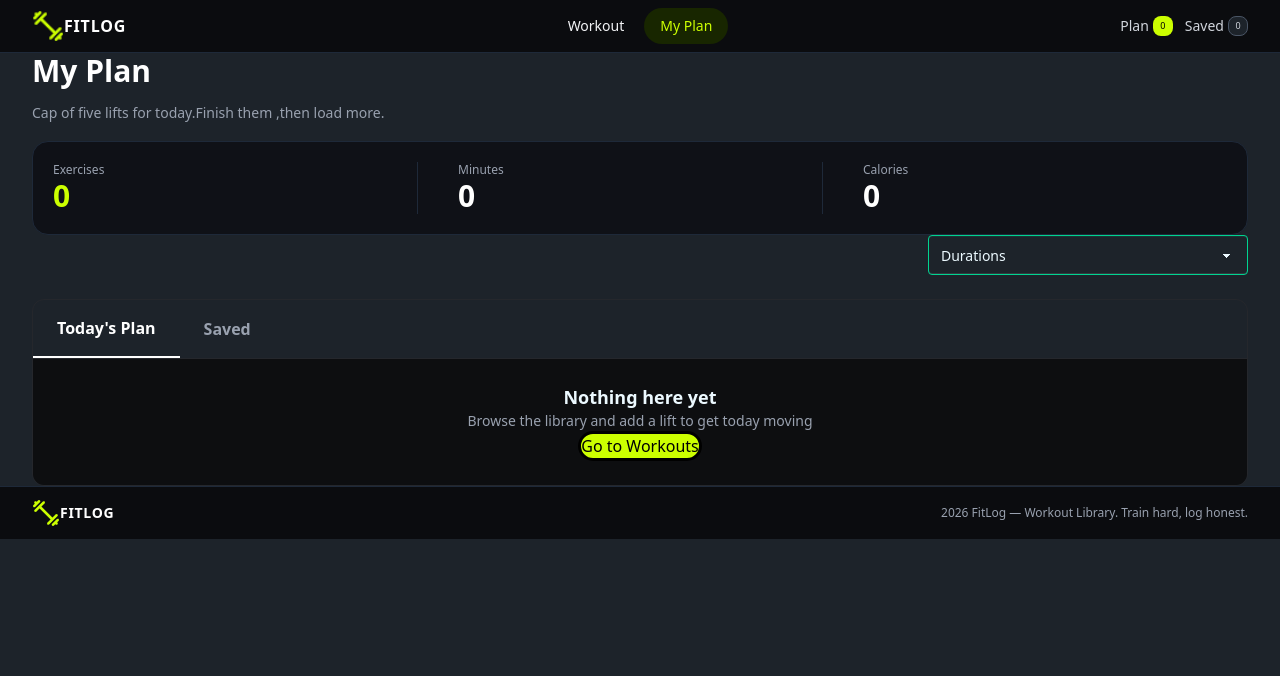
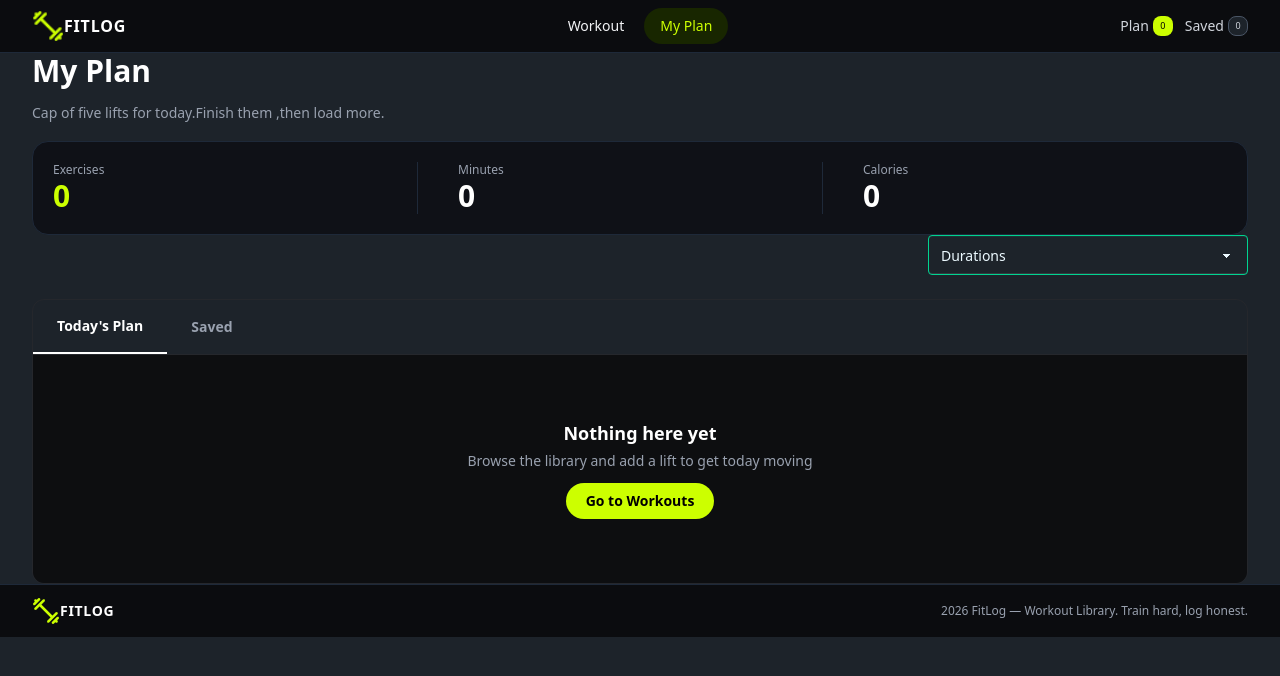
Before and after one commit to meherinamukta03/fit-log-assignment-6, a Next.js app: page /my-plan in a window 1280 px wide. Shown: the top 676 px of the page. Built offline with nearby package versions, Linux system fonts and the light colour scheme.

Commit message:
My plan tab commit

```diff
--- a/src/app/buttton/MyPlanTab.tsx
+++ b/src/app/buttton/MyPlanTab.tsx
@@ -1,11 +1,15 @@
-
 "use client";
 
 import React, { useContext, useState } from "react";
+import Link from "next/link";
+
 import { FitLogContext } from "../context/Workout";
 import { IWorkout } from "../types/WorkType";
-import TabCard from "../component/card/TabCard";
-import Link from "next/link";
+
+
+
+import TodayPlanCard from "../tabComponents/TodayPlanCard";
+import SavedCard from "../tabComponents/SavedCard";
 
 const MyPlanTab = () => {
     const { plan, saved } = useContext(FitLogContext);
@@ -21,11 +25,15 @@ const MyPlanTab = () => {
 
         if (sortBy === "durations") {
             sortedWorks.sort((a, b) => b.duration - a.duration);
-        } else if (sortBy === "calories") {
+        }
+
+        if (sortBy === "calories") {
             sortedWorks.sort(
                 (a, b) => b.caloriesBurned - a.caloriesBurned
             );
-        } else if (sortBy === "rating") {
+        }
+
+        if (sortBy === "rating") {
             sortedWorks.sort((a, b) => b.rating - a.rating);
         }
 
@@ -37,8 +45,9 @@ const MyPlanTab = () => {
 
     return (
         <div>
-            {/* Sort Dropdown */}
-            <div className="flex justify-end mb-6">
+
+            {/* Sort */}
+            <div className="mb-6 flex justify-end">
                 <select
                     value={sortBy}
                     onChange={(e) =>
@@ -57,101 +66,142 @@ const MyPlanTab = () => {
                 </select>
             </div>
 
-            {/* Main Tab Container */}
-            <div className="border border-[#25272c] rounded-xl overflow-hidden">
+
+            {/* Main Container */}
+            <div className="overflow-hidden rounded-xl border border-[#25272c]">
 
                 {/* Tabs */}
-                <div className="flex justify-start border-b border-[#25272c]">
+                <div className="flex border-b border-[#25272c]">
 
                     {/* Today's Plan */}
                     <button
                         onClick={() => setActiveTab("plan")}
-                        className={`py-3 sm:py-4 px-4 sm:px-6 text-sm sm:text-base font-semibold transition ${
+                        className={`px-4 py-3 text-sm font-semibold transition sm:px-6 sm:py-4 ${
                             activeTab === "plan"
-                                ? "text-white border-b-2 border-white"
+                                ? "border-b-2 border-white text-white"
                                 : "text-gray-400 hover:text-white"
                         }`}
                     >
-                        {`Today's Plan`}
+                       {`Today's Plan`}
                     </button>
+
 
                     {/* Saved */}
                     <button
                         onClick={() => setActiveTab("saved")}
-                        className={`py-3 sm:py-4 px-4 sm:px-6 text-sm sm:text-base font-semibold transition ${
+                        className={`px-4 py-3 text-sm font-semibold transition sm:px-6 sm:py-4 ${
                             activeTab === "saved"
-                                ? "text-white border-b-2 border-white"
+                                ? "border-b-2 border-white text-white"
                                 : "text-gray-400 hover:text-white"
                         }`}
                     >
                         Saved
                     </button>
+
                 </div>
 
-                {/* Tab Content */}
-                <div className="p-4 sm:p-6 bg-[#0d0e10]">
 
-                    {/* Today's Plan */}
+                {/* Content */}
+                <div className="bg-[#0d0e10] p-4 sm:p-6">
+
+
+                    {/* ================= TODAY'S PLAN ================= */}
+
                     {activeTab === "plan" && (
-                        <>
+
+                        <div>
+
                             {sortedPlan.length > 0 ? (
-                                <div className="grid grid-cols-1 md:grid-cols-2 lg:grid-cols-3 gap-5">
+
+                                <div className="flex flex-col gap-3">
+
                                     {sortedPlan.map((work) => (
-                                        <TabCard
+                                        <TodayPlanCard
                                             key={work.id}
                                             work={work}
                                         />
                                     ))}
+
                                 </div>
+
                             ) : (
-                                <div className="text-center">
-                                    <h2 className="text-center font-semibold text-lg">
+
+                                <div className="py-10 text-center">
+
+                                    <h2 className="text-lg font-semibold text-white">
                                         Nothing here yet
                                     </h2>
 
-                                    <p className="text-gray-400 sm:text-sm">
-                                        Browse the library and add a lift to
-                                        get today moving
+                                    <p className="mt-1 text-sm text-gray-400">
+                                        Browse the library and add a lift
+                                        to get today moving
                                     </p>
-                                    <Link href='/src/app/component/home/Library.tsx'>
-                                   <button className=" text-black bg-[#ccff00] rounded-3xl border-3"> Go to Workouts</button>
+
+                                    <Link href="/">
+                                        <button className="mt-3 rounded-full bg-[#ccff00] px-5 py-2 text-sm font-semibold text-black">
+                                            Go to Workouts
+                                        </button>
                                     </Link>
+
                                 </div>
+
                             )}
-                        </>
+
+                        </div>
+
                     )}
 
-                    {/* Saved */}
+
+                    {/* ================= SAVED ================= */}
+
                     {activeTab === "saved" && (
-                        <>
+
+                        <div>
+
                             {sortedSaved.length > 0 ? (
-                                <div className="grid grid-cols-1 md:grid-cols-2 lg:grid-cols-3 gap-5">
+
+                                <div className="flex flex-col gap-3">
+
                                     {sortedSaved.map((work) => (
-                                        <TabCard
+                                        <SavedCard
                                             key={work.id}
                                             work={work}
                                         />
                                     ))}
+
                                 </div>
+
                             ) : (
-                                <div className="text-center">
-                                    <h2 className="text-center font-semibold text-lg">
+
+                                <div className="py-10 text-center">
+
+                                    <h2 className="text-lg font-semibold text-white">
                                         Nothing here yet
                                     </h2>
 
-                                    <p className="text-gray-400 sm:text-sm">
+                                    <p className="mt-1 text-sm text-gray-400">
                                         Browse the library and save a workout
                                         to get started
                                     </p>
-                                    <Link href='/src/app/component/home/Library.tsx'>
-                                   <button className=" text-black font-semibold bg-[#bee523] rounded-4xl border-3 p-2 mt-1"> Go to Workouts</button>
+
+                                    <Link href="/">
+                                        <button className="mt-3 rounded-full bg-[#ccff00] px-5 py-2 text-sm font-semibold text-black">
+                                            Go to Workouts
+                                        </button>
                                     </Link>
+
                                 </div>
+
                             )}
-                        </>
+
+                        </div>
+
                     )}
+
                 </div>
+
             </div>
+
         </div>
     );
 };
--- /dev/null
+++ b/src/app/tabComponents/MarkAsDoneButton.tsx
@@ -0,0 +1,32 @@
+"use client";
+
+import { useContext } from "react";
+
+import { FitLogContext } from "@/app/context/Workout";
+import { IWorkout } from "@/app/types/WorkType";
+
+interface IProps {
+    workout: IWorkout;
+}
+
+const MarkAsDoneButton = ({ workout }: IProps) => {
+
+    const { plan, setPlan } = useContext(FitLogContext);
+
+    const handleDone = () => {
+        setPlan(
+            plan.filter((item) => item.id !== workout.id)
+        );
+    };
+
+    return (
+        <button
+            onClick={handleDone}
+            className="rounded-full bg-[#ccff00] px-3 py-1.5 text-[9px] font-medium text-black"
+        >
+            ✓ Mark as Done
+        </button>
+    );
+};
+
+export default MarkAsDoneButton;
--- /dev/null
+++ b/src/app/tabComponents/SavedCard.tsx
@@ -0,0 +1,78 @@
+"use client";
+
+import Image from "next/image";
+import { FaRegClock, FaFire, FaStar } from "react-icons/fa6";
+
+import { IWorkout } from "@/app/types/WorkType";
+
+
+
+import ViewDetailsButton from "./ViewDetailsButton";
+import RemoveButton from "./RemoveButton";
+
+interface IProps {
+    work: IWorkout;
+}
+
+const SavedCard = ({ work }: IProps) => {
+    return (
+        <div className="flex w-full items-center gap-3 rounded-xl border border-[#25272c] bg-[#15171c] p-3">
+
+            {/* Image */}
+            <div className="relative h-[65px] w-[95px] shrink-0 overflow-hidden rounded-lg">
+                <Image
+                    src={work.image}
+                    alt={work.name}
+                    fill
+                    className="object-cover"
+                />
+            </div>
+
+            {/* Info */}
+            <div className="flex-1">
+
+                <h3 className="text-xs font-bold uppercase text-white">
+                    {work.name}
+                </h3>
+
+                <p className="text-[10px] text-gray-500">
+                    {work.equipment}
+                </p>
+
+                <div className="mt-2 flex gap-3 text-[10px] text-gray-300">
+
+                    <span className="flex items-center gap-1">
+                        <FaRegClock className="text-[#ccff00]" />
+                        {work.duration} min
+                    </span>
+
+                    <span className="flex items-center gap-1">
+                        <FaFire className="text-[#ccff00]" />
+                        {work.caloriesBurned} kcal
+                    </span>
+
+                    <span className="flex items-center gap-1">
+                        <FaStar className="text-[#ccff00]" />
+                        {work.rating}
+                    </span>
+
+                </div>
+            </div>
+
+            {/* Buttons */}
+            <div className="flex items-center gap-2">
+
+                <ViewDetailsButton id={work.id} />
+
+                <RemoveButton
+                    id={work.id}
+                    type="saved"
+                />
+
+            </div>
+
+        </div>
+    );
+};
+
+export default SavedCard;
--- /dev/null
+++ b/src/app/tabComponents/TodayPlanCard.tsx
@@ -0,0 +1,82 @@
+"use client";
+
+import Image from "next/image";
+import { FaRegClock, FaFire, FaStar } from "react-icons/fa6";
+
+import { IWorkout } from "@/app/types/WorkType";
+
+;
+
+
+import ViewDetailsButton from "./ViewDetailsButton";
+import MarkAsDoneButton from "./MarkAsDoneButton";
+import RemoveButton from "./RemoveButton";
+
+interface IProps {
+    work: IWorkout;
+}
+
+const TodayPlanCard = ({ work }: IProps) => {
+    return (
+        <div className="flex w-full items-center gap-3 rounded-xl border border-[#25272c] bg-[#15171c] p-3">
+
+            {/* Image */}
+            <div className="relative h-[65px] w-[95px] shrink-0 overflow-hidden rounded-lg">
+                <Image
+                    src={work.image}
+                    alt={work.name}
+                    fill
+                    className="object-cover"
+                />
+            </div>
+
+            {/* Info */}
+            <div className="flex-1">
+
+                <h3 className="text-xs font-bold uppercase text-white">
+                    {work.name}
+                </h3>
+
+                <p className="text-[10px] text-gray-500">
+                    {work.equipment}
+                </p>
+
+                <div className="mt-2 flex gap-3 text-[10px] text-gray-300">
+
+                    <span className="flex items-center gap-1">
+                        <FaRegClock className="text-[#ccff00]" />
+                        {work.duration} min
+                    </span>
+
+                    <span className="flex items-center gap-1">
+                        <FaFire className="text-[#ccff00]" />
+                        {work.caloriesBurned} kcal
+                    </span>
+
+                    <span className="flex items-center gap-1">
+                        <FaStar className="text-[#ccff00]" />
+                        {work.rating}
+                    </span>
+
+                </div>
+            </div>
+
+            {/* Buttons */}
+            <div className="flex items-center gap-2">
+
+                <ViewDetailsButton id={work.id} />
+
+                <MarkAsDoneButton workout={work} />
+
+                <RemoveButton
+                    id={work.id}
+                    type="plan"
+                />
+
+            </div>
+
+        </div>
+    );
+};
+
+export default TodayPlanCard;
```
Also changed, not shown: src/app/Details/WorkOutDetails.tsx (deleted, +0 -11 lines), src/app/component/card/TabCard.tsx (deleted, +0 -16 lines), src/app/tabComponents/RemoveButton.tsx (added, +44 -0 lines), src/app/tabComponents/ViewDetailsButton.tsx (added, +18 -0 lines).
